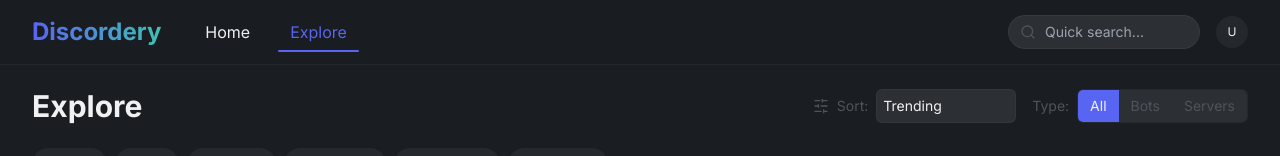
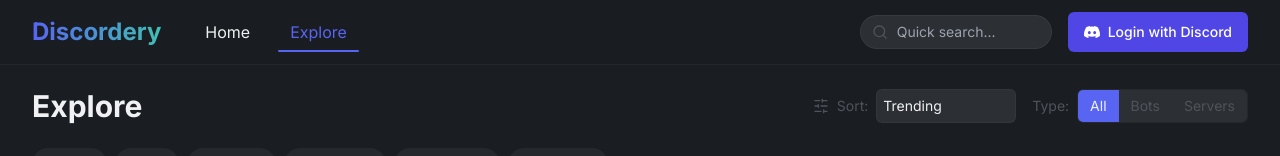
Before and after one commit to ZekkJJ/discordery-ui-alchemy-88, a React (Vite) app: page /explore in a window 1280 px wide. Shown: the top 156 px of the page. Built offline with nearby package versions, Linux system fonts and the light colour scheme.

Commit message:
Add Discord login button
Adds a Discord login button to initiate the OAuth flow.

```diff
--- a/src/components/layout/Navbar.tsx
+++ b/src/components/layout/Navbar.tsx
@@ -2,6 +2,7 @@
 import React from 'react';
 import { Link, useLocation } from 'react-router-dom';
 import { Search } from 'lucide-react';
+import DiscordLoginButton from '../auth/DiscordLoginButton';
 
 const Navbar: React.FC = () => {
   const location = useLocation();
@@ -35,7 +36,7 @@ const Navbar: React.FC = () => {
             </nav>
           </div>
 
-          {/* Right side: Quick search and user */}
+          {/* Right side: Quick search, login, and user */}
           <div className="flex items-center space-x-4">
             <div className="relative hidden md:block">
               <input
@@ -46,9 +47,9 @@ const Navbar: React.FC = () => {
               <Search className="absolute left-3 top-1/2 transform -translate-y-1/2 text-discordery-gray w-4 h-4" />
             </div>
 
-            {/* User profile placeholder */}
-            <div className="w-8 h-8 rounded-full bg-discordery-gray/20 border-2 border-transparent hover:border-discordery-indigo transition-all duration-200 flex items-center justify-center cursor-pointer">
-              <span className="text-discordery-text text-xs">U</span>
+            {/* Login/User section */}
+            <div className="flex items-center space-x-2">
+              <DiscordLoginButton />
             </div>
           </div>
         </div>
```
